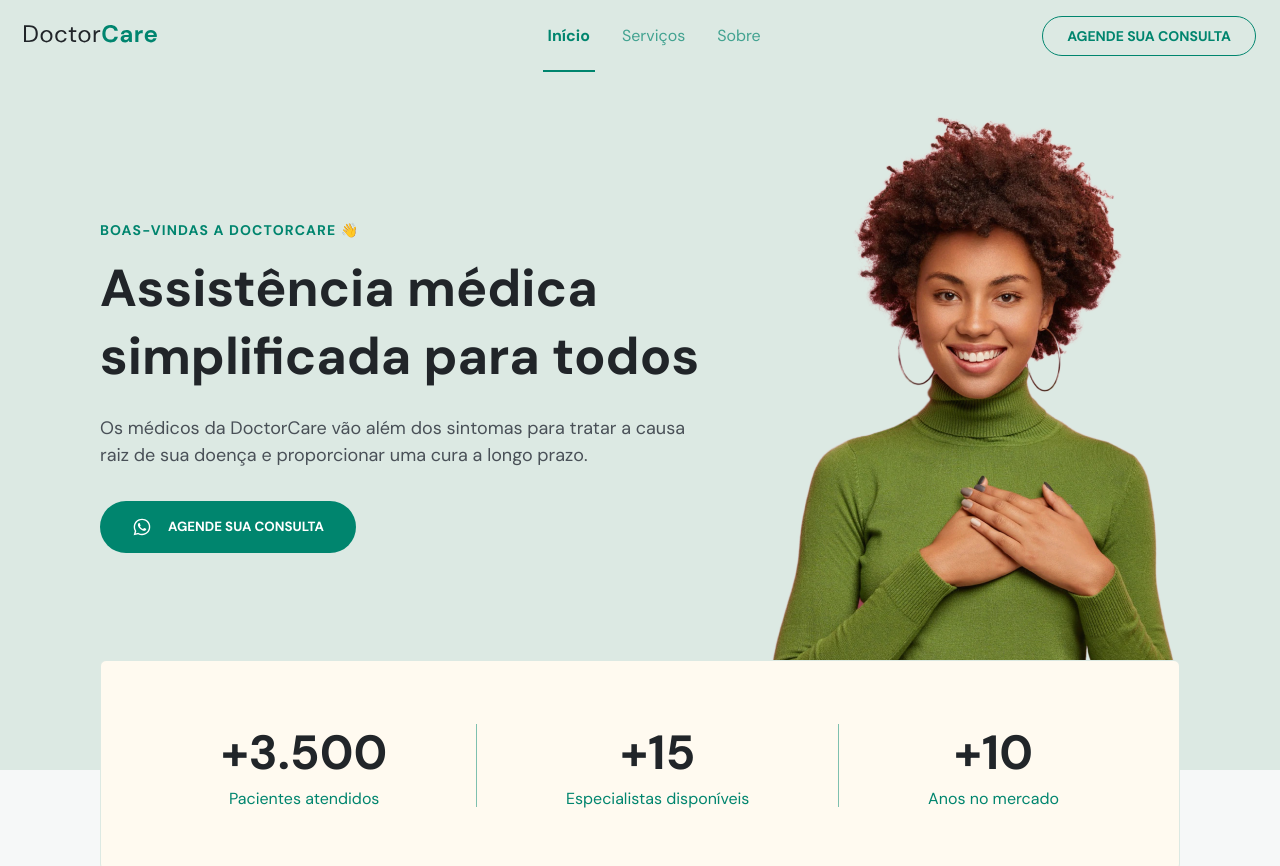
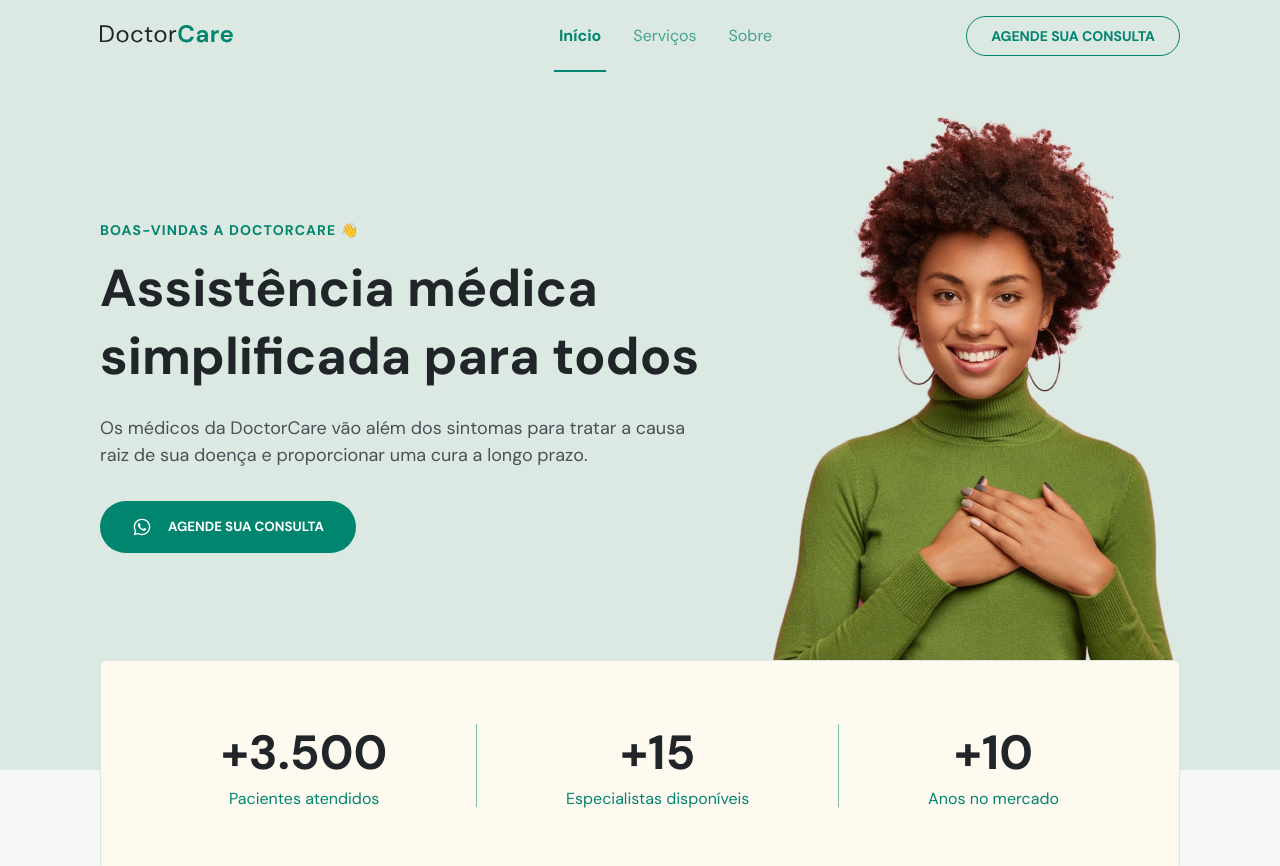
Before and after one commit to jv-miranda/DoctorCare_NLW, a plain HTML site: page index.html in a window 1280 px wide. Shown: the top 866 px of the page. Drawn offline with nearby package versions, Linux system fonts and the light colour scheme.

Commit message:
Menu Padding-inline Fixed

```diff
--- a/assets/css/header.css
+++ b/assets/css/header.css
@@ -125,6 +125,18 @@ body.menu_expanded .header_button_close {
   z-index: 100;
 }
 
+@media (min-width: 550px) {
+  header {
+    padding-inline: 8rem;
+  }
+}
+
+@media (min-width: 669px) {
+  header {
+    padding-inline: 10rem;
+  }
+}
+
 @media (min-width: 1023px) {
   header#header * {
     all: initial;
@@ -235,3 +247,9 @@ body.menu_expanded .header_button_close {
     color: var(--white);
   }
 }
+
+@media (min-width: 1365) {
+  header {
+    padding-inline: 12.3rem;
+  }
+}
```
